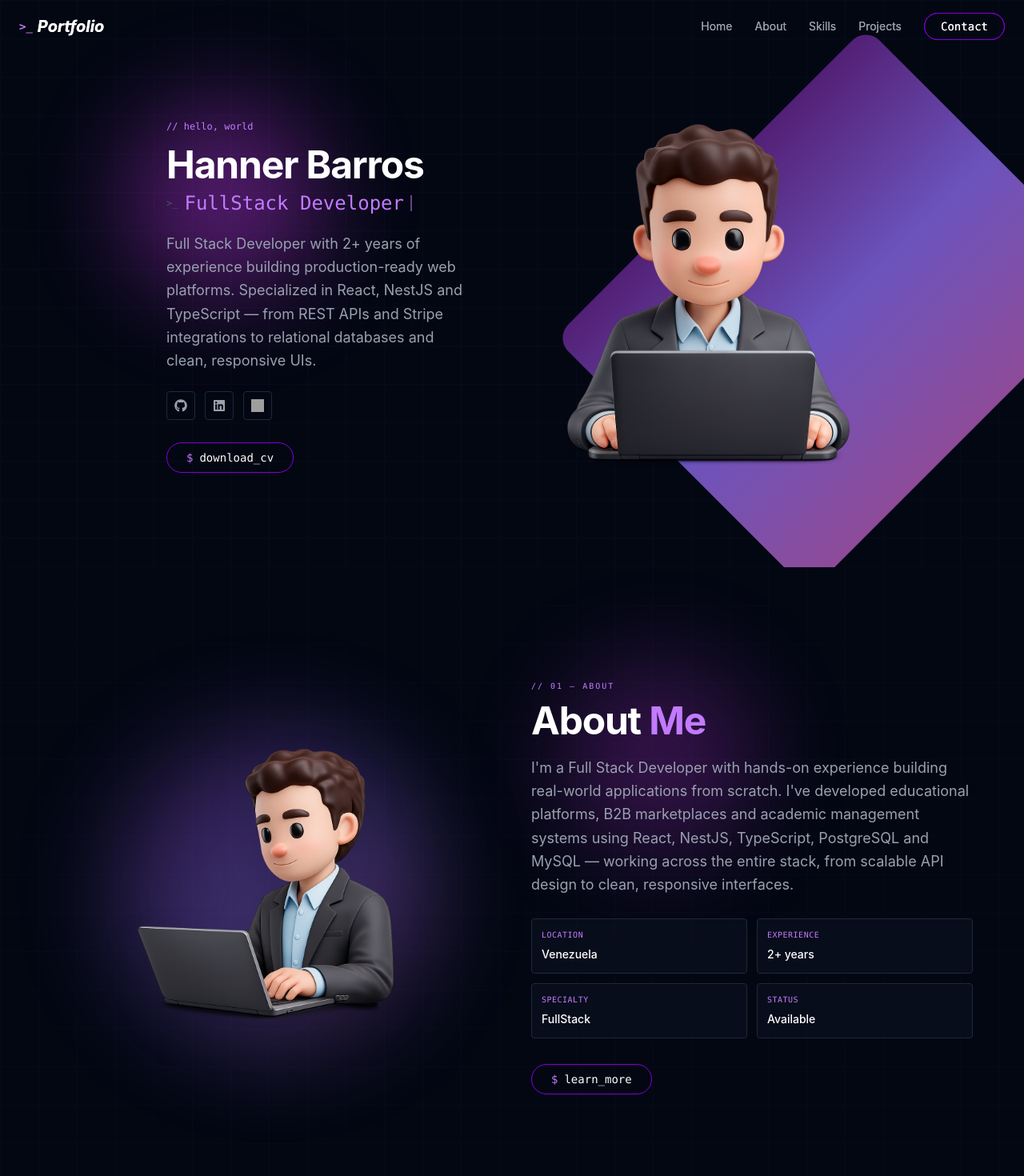
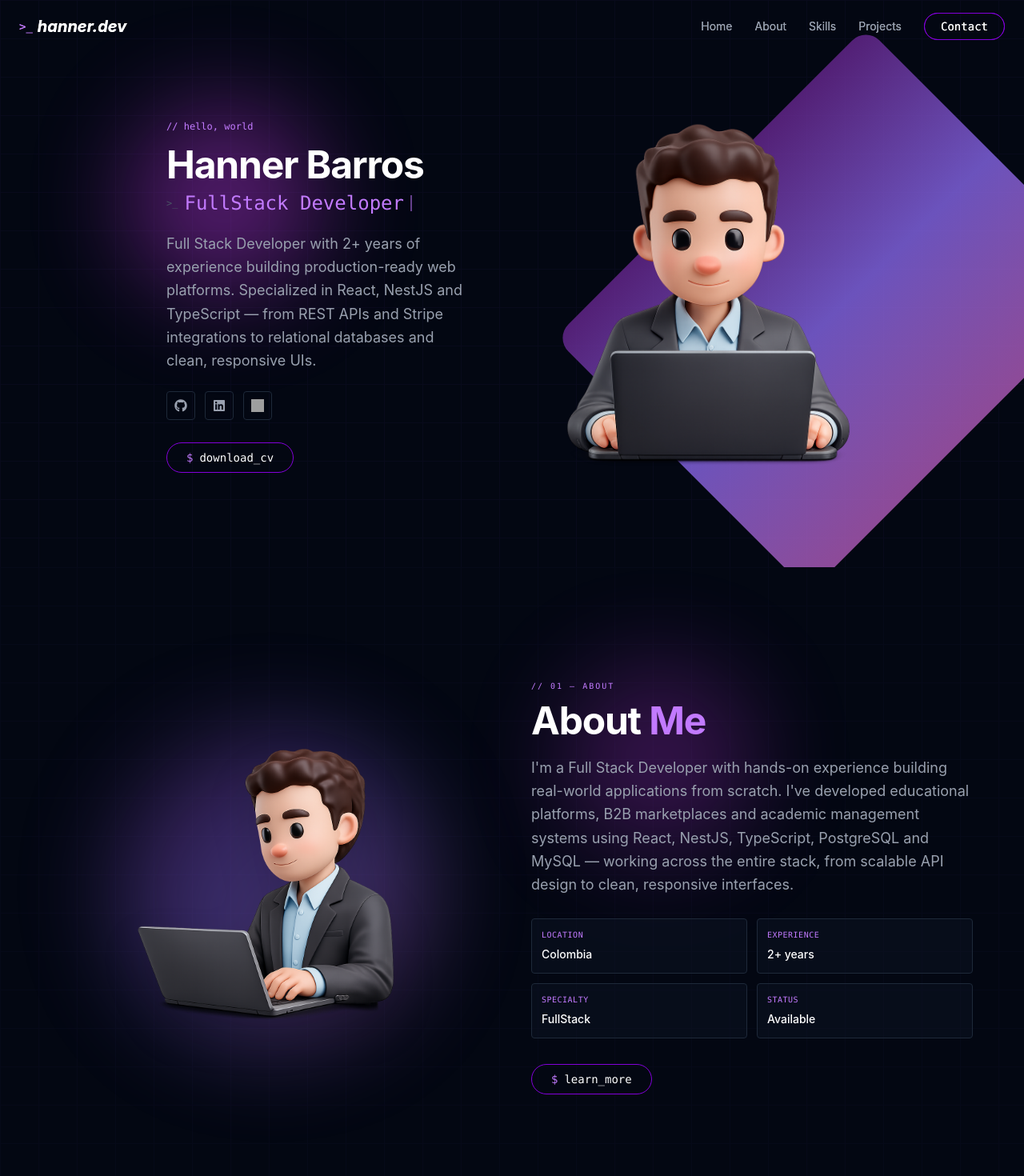
Before and after one commit to HannerB/PORTFOLIO, a React (Vite) app: page / in a window 1280 px wide. Shown: the top 1470 px of the page at 80% size. Built offline with nearby package versions, Linux system fonts and the light colour scheme; grey boxes are pictures that could not be loaded.

Commit message:
feat: update favicon and modify location in About component to reflect correct country

```diff
--- a/index.html
+++ b/index.html
@@ -2,7 +2,7 @@
 <html lang="en" class="scroll-smooth">
   <head>
     <meta charset="UTF-8" />
-    <link rel="icon" type="image/svg+xml" href="/vite.svg" />
+    <link rel="icon" type="image/svg+xml" href="/favicon.svg" />
     <meta name="viewport" content="width=device-width, initial-scale=1.0" />
 
     <!-- Google Search Console -->
@@ -55,6 +55,11 @@
         "@type": "EducationalOrganization",
         "name": "SENA — Servicio Nacional de Aprendizaje"
       },
+      "address": {
+        "@type": "PostalAddress",
+        "addressCountry": "CO",
+        "addressLocality": "Colombia"
+      },
       "hasCredential": [
         { "@type": "EducationalOccupationalCredential", "name": "Análisis y Desarrollo de Software", "credentialCategory": "degree" },
         { "@type": "EducationalOccupationalCredential", "name": "Programación de Software", "credentialCategory": "degree" }
--- a/src/components/About.jsx
+++ b/src/components/About.jsx
@@ -2,7 +2,7 @@ import React from "react"
 import aboutAvatar from "/about-avatar.png"
 
 const stats = [
-    { label: 'location', value: 'Venezuela' },
+    { label: 'location', value: 'Colombia' },
     { label: 'experience', value: '2+ years' },
     { label: 'specialty', value: 'FullStack' },
     { label: 'status', value: 'Available' },
--- a/src/components/Navbar.jsx
+++ b/src/components/Navbar.jsx
@@ -27,7 +27,7 @@ export default function Navbar() {
             <div className='container mx-auto flex items-center justify-between px-6 py-4'>
                 <a href="#home" className='flex items-center gap-1.5'>
                     <span className='font-mono text-purple-400 text-sm select-none'>&gt;_</span>
-                    <span className='text-xl font-bold italic text-white'>Portfolio</span>
+                    <span className='text-xl font-bold italic text-white'>hanner.dev</span>
                 </a>
 
                 <button className='md:hidden focus:outline-none' onClick={() => setIsOpen(!isOpen)}>
```
Also changed, not shown: public/favicon.svg (added).
